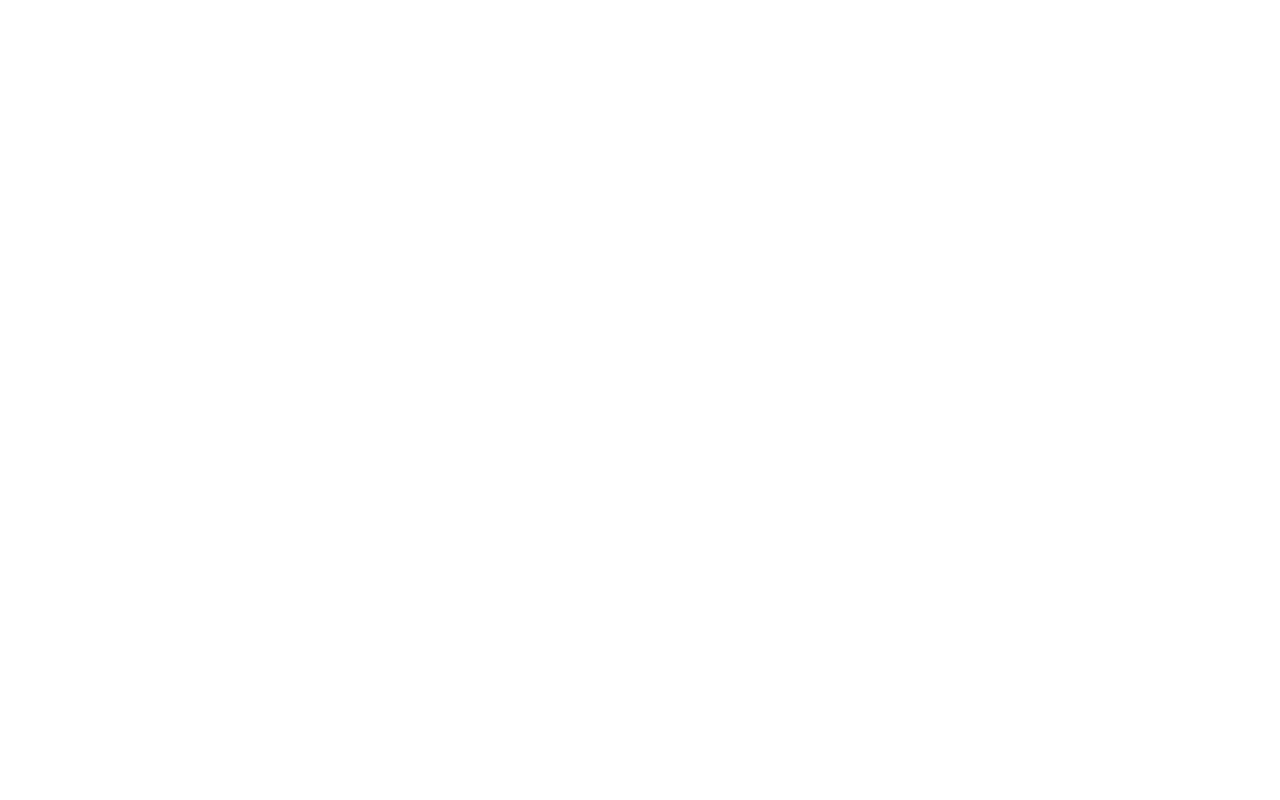
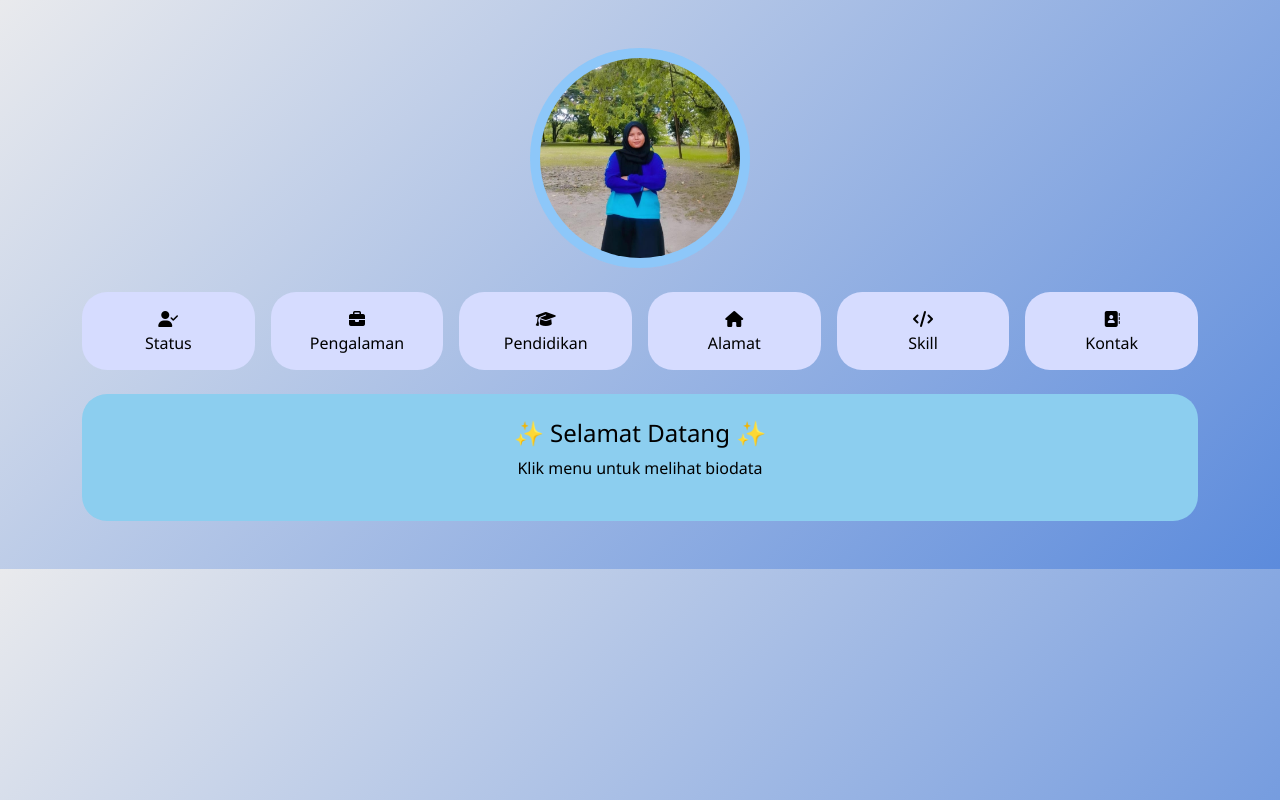
Before and after one commit to mawadahpatty/portofolio, a plain HTML site: page index.html in a window 1280 px wide. Drawn offline with nearby package versions, Linux system fonts and the light colour scheme.

Commit message:
Update index.html

```diff
--- a/index.html
+++ b/index.html
@@ -60,3 +60,171 @@
 </head>
 
 <body>
+
+    <div class="container py-5">
+
+    <!-- FOTO -->
+    <div class="photo-frame mb-4">
+        <img src="foto.jpeg" alt="Foto">
+    </div>
+
+    <!-- MENU -->
+    <div class="row justify-content-center g-3">
+
+        <div class="col-6 col-md-2">
+            <div class="nav-card" onclick="showPage('status')">
+                <i class="fas fa-user-check"></i><br>Status
+            </div>
+        </div>
+
+        <div class="col-6 col-md-2">
+            <div class="nav-card" onclick="showPage('pengalaman')">
+                <i class="fas fa-briefcase"></i><br>Pengalaman
+            </div>
+        </div>
+
+        <div class="col-6 col-md-2">
+            <div class="nav-card" onclick="showPage('pendidikan')">
+                <i class="fas fa-graduation-cap"></i><br>Pendidikan
+            </div>
+        </div>
+
+        <div class="col-6 col-md-2">
+            <div class="nav-card" onclick="showPage('alamat')">
+                <i class="fas fa-home"></i><br>Alamat
+            </div>
+        </div>
+
+        <div class="col-6 col-md-2">
+            <div class="nav-card" onclick="showPage('skill')">
+                <i class="fas fa-code"></i><br>Skill
+            </div>
+        </div>
+
+        <!-- TOMBOL KONTAK -->
+        <div class="col-6 col-md-2">
+            <div class="nav-card" onclick="showPage('kontak')">
+                <i class="fas fa-address-book"></i><br>Kontak
+            </div>
+        </div>
+
+    </div>
+
+    <!-- KONTEN -->
+    <div id="content" class="content-box mt-4">
+        <h4>✨ Selamat Datang ✨</h4>
+        <p>Klik menu untuk melihat biodata</p>
+    </div>
+
+</div>
+
+<script>
+
+function showPage(page) {
+
+    let content = "";
+
+    if(page === "status"){
+        content = `
+        <h4>Status Saat Ini</h4>
+        <p>Mahasiswa Aktif Semester 4</p>
+        <p>Universitas Pattimura - Ilmu Komputer</p>
+        `;
+    }
+
+    else if(page === "pengalaman"){
+        content = `
+        <h4>Pengalaman</h4>
+        <ul class="list-group text-start">
+            <li class="list-group-item">Pramuka</li>
+            <li class="list-group-item">OSIS</li>
+            <li class="list-group-item">PMR</li>
+            <li class="list-group-item">Juara 3 KSM Matematika 2024</li>
+        </ul>
+        `;
+    }
+
+    else if(page === "pendidikan"){
+        content = `
+        <h4>Pendidikan</h4>
+        <p><strong>Universitas Pattimura</strong> – Ilmu Komputer</p>
+        <p><strong>MA Uswatun Hasanah</strong></p>
+        `;
+    }
+
+    else if(page === "alamat"){
+        content = `
+        <h4>Alamat</h4>
+        <p>Lorong Gandaria</p>
+        <p>Negeri Rumah Tiga</p>
+        <p>Kecamatan Teluk Ambon</p>
+        <p>Ambon, Maluku</p>
+        `;
+    }
+
+    else if(page === "skill"){
+        content = `
+        <h4>Skill</h4>
+
+        <p>Komunikasi</p>
+        <div class="progress mb-2">
+            <div class="progress-bar bg-warning" style="width:90%"></div>
+        </div>
+
+        <p>Kerjasama Tim</p>
+        <div class="progress mb-2">
+            <div class="progress-bar bg-warning" style="width:85%"></div>
+        </div>
+
+        <p>Python Dasar</p>
+        <div class="progress mb-2">
+            <div class="progress-bar bg-warning" style="width:70%"></div>
+        </div>
+
+        <p>Microsoft Office</p>
+        <div class="progress">
+            <div class="progress-bar bg-warning" style="width:80%"></div>
+        </div>
+        `;
+    }
+
+    else if(page === "kontak"){
+        content = `
+        <h4>Kontak Saya</h4>
+
+        <p>
+            <i class="fa-solid fa-envelope"></i>
+            <a href="mailto:mawadahpatty@gmail.com">
+                mawadahpatty@gmail.com
+            </a>
+        </p>
+
+        <p>
+            <i class="fa-brands fa-instagram"></i>
+            <a href="https://instagram.com/mawnd7_" target="_blank">
+                @mawnd7_
+            </a>
+        </p>
+
+        <p>
+            <a href="https://wa.me/6285243299721" target="_blank" class="btn btn-success">
+                <i class="fa-brands fa-whatsapp"></i> Chat WhatsApp
+            </a>
+        </p>
+
+        <p>
+            <i class="fab fa-github"></i>
+            <a href="https://github.com/mawadahpatty" target="_blank">
+                Github
+            </a>
+        </p>
+        `;
+    }
+
+    document.getElementById("content").innerHTML = content;
+}
+
+</script>
+
+</body>
+</html>
```
